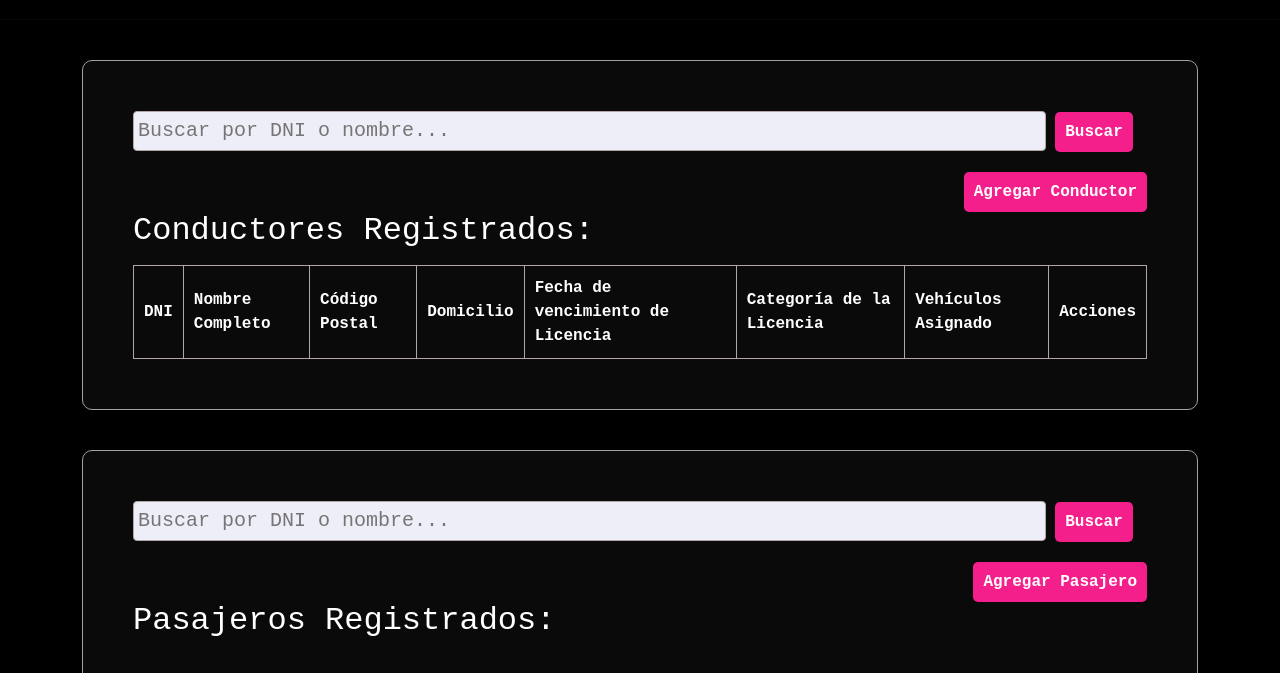
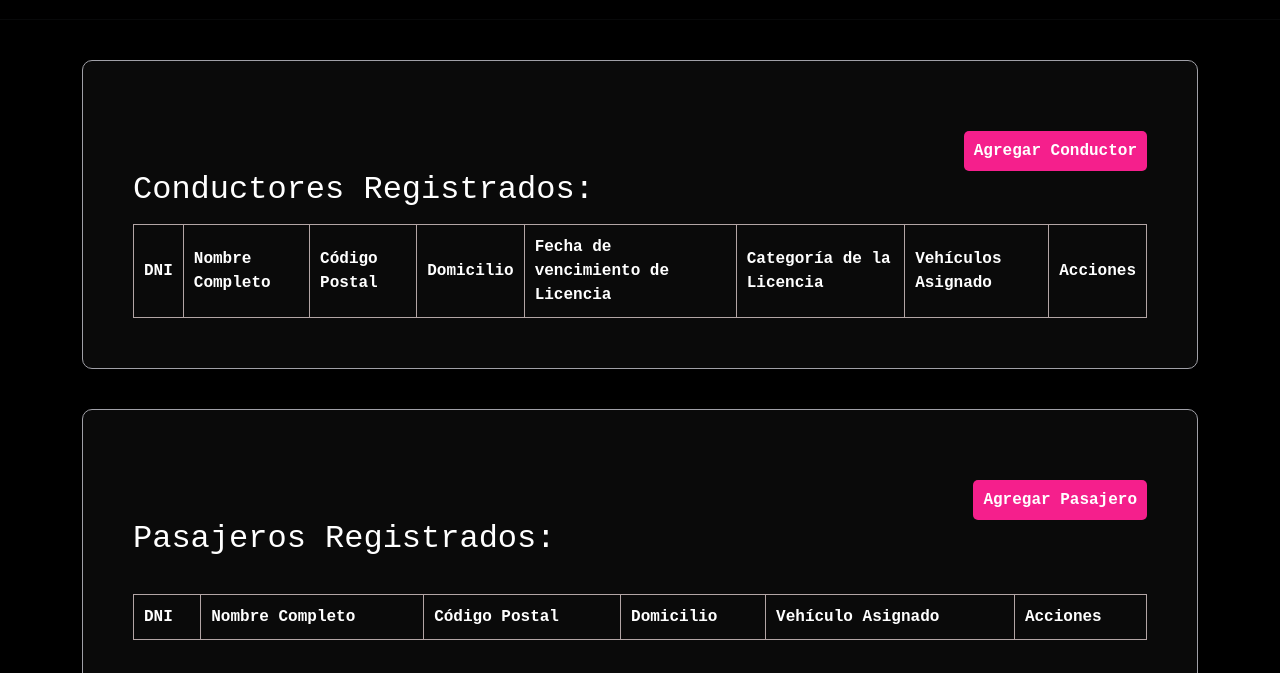
Before and after one commit to yaezl/rastreo-de-flota.copia, a plain HTML site: page frontend/templates/personal.html in a window 1280 px wide. Shown: the part 88-761 px from the top of the page. Drawn offline with Linux system fonts and the light colour scheme; no server answers.

Commit message:
comenté busqueda

```diff
--- a/frontend/templates/personal.html
+++ b/frontend/templates/personal.html
@@ -51,10 +51,10 @@
   <main class="container">
 
     <div class="card">
-      <div class="search-bar">
+     <!--  <div class="search-bar">
         <input type="text" id="busquedaConductor" placeholder="Buscar por DNI o nombre..." />
         <button onclick="buscarConductor()">Buscar</button>
-      </div>
+      </div> -->
       <div class="actions">
         <button type="button" class="btn btn-primary">
           <a href="cargarConductor.html">Agregar Conductor</a>
@@ -81,10 +81,10 @@
     </div>
 
     <div class="card">
-      <div class="search-bar">
+      <!-- <div class="search-bar">
         <input type="text" id="busquedaPasajero" placeholder="Buscar por DNI o nombre..." />
         <button onclick="buscarPasajero()">Buscar</button>
-      </div>
+      </div> -->
       <div class="actions">
         <button type="button" class="btn btn-primary">
           <a href="cargarPasajero.html">Agregar Pasajero</a>
```
Also changed, not shown: frontend/templates/vehiculos.html (+2 -2 lines).
